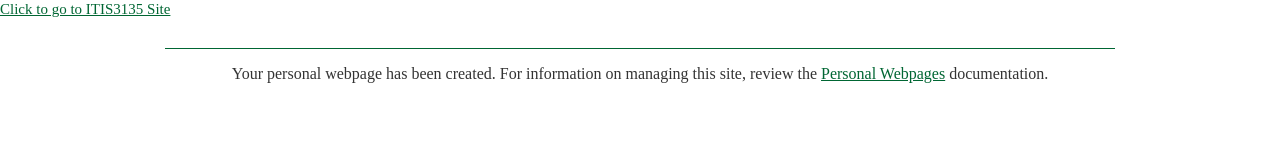
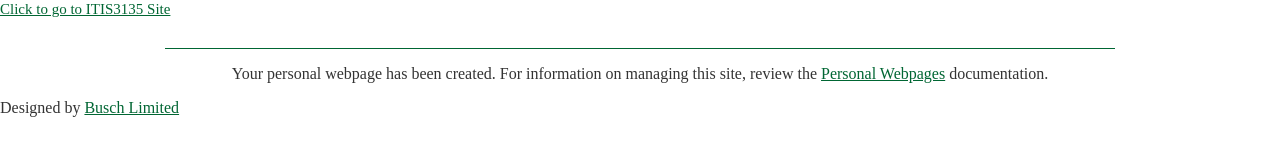
Before and after one commit to tbusch1/tbusch1.github.io, a plain HTML site: page index.html in a window 1280 px wide. Drawn offline with Linux system fonts and the light colour scheme.

Commit message:
changed some indexes - created company site

```diff
--- a/index.html
+++ b/index.html
@@ -53,5 +53,8 @@
 				<p>Your personal webpage has been created. For information on managing this site, review the <a href="http://hosting.uncc.edu/instructions">Personal Webpages</a> documentation.</p>
 			</div> <!-- /#content-wrapper -->
 		</div> <!-- /#page-wrapper -->
+		<footer>
+			<p>Designed by <a href="buschlimited.com/">Busch Limited</a></p>
+		</footer>
 	</body>
 </html>
```
Also changed, not shown: itis3135/index.html (+12 -3 lines).
